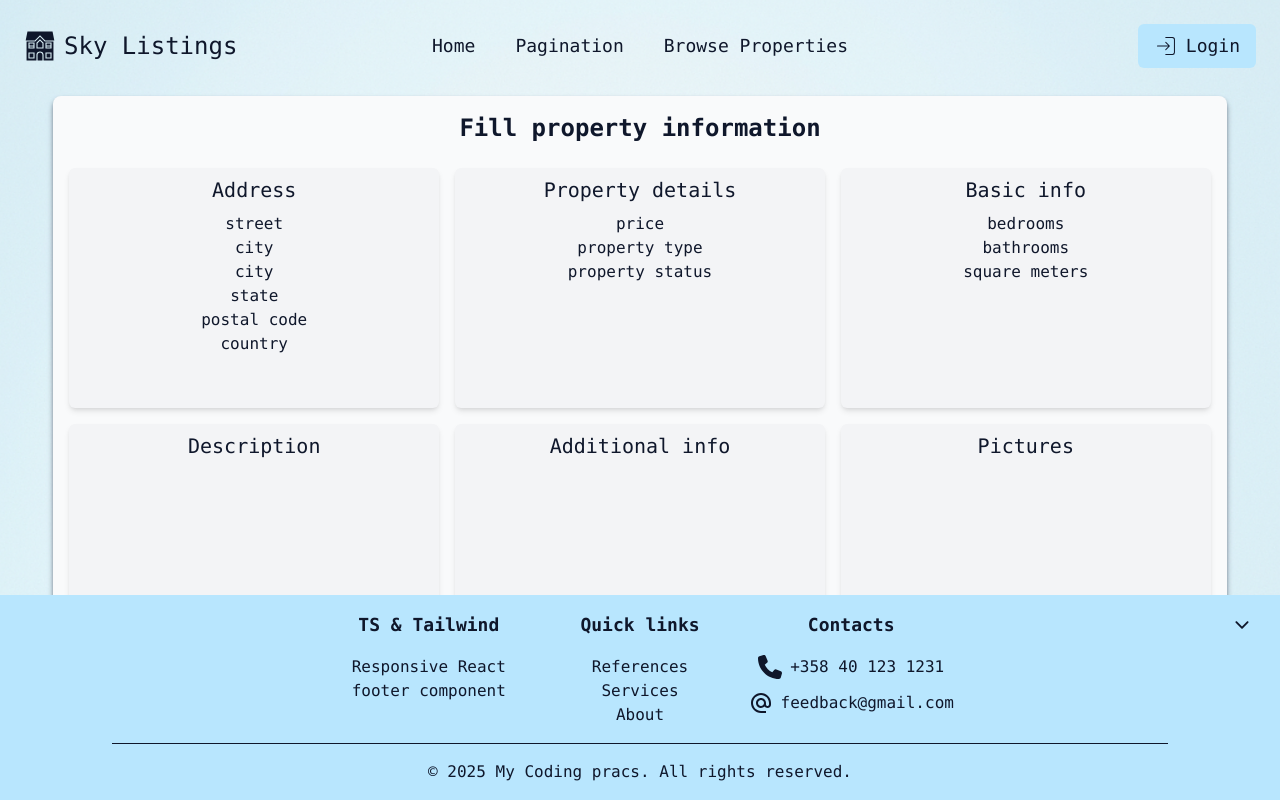
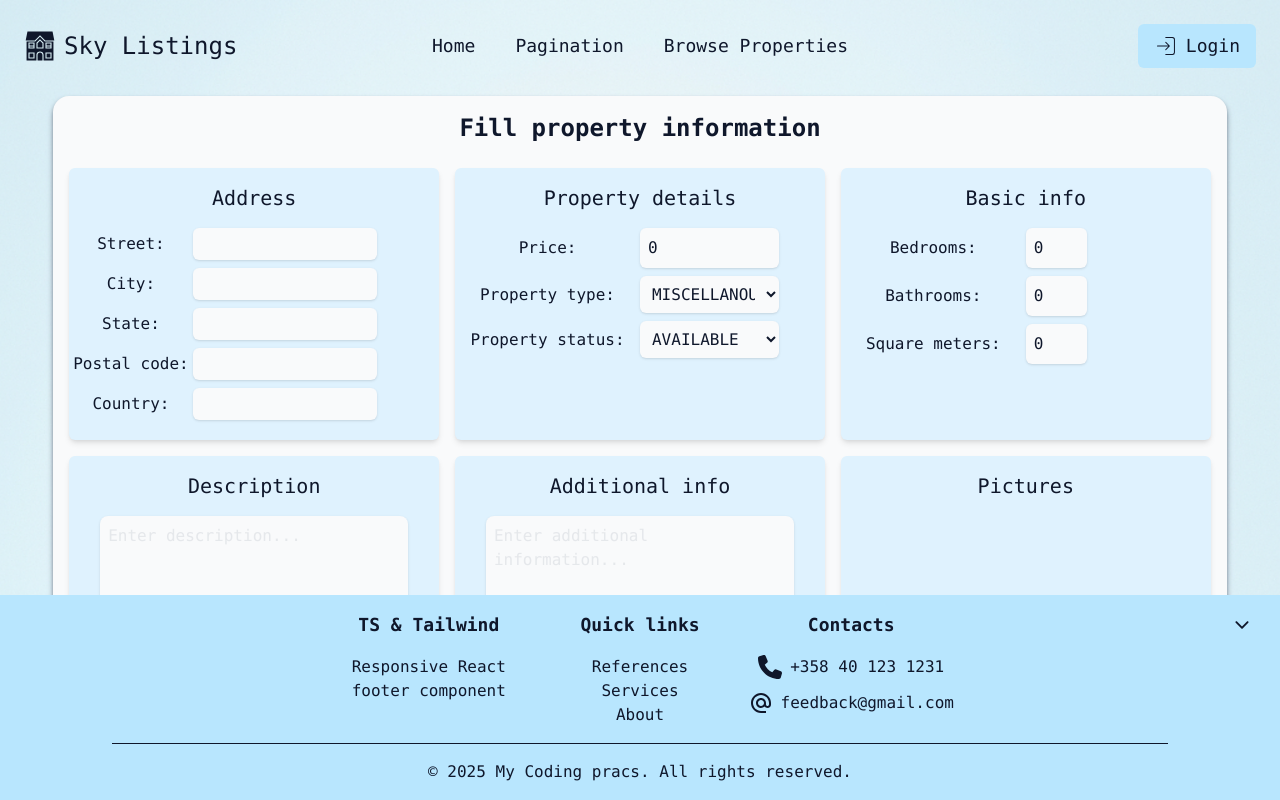
Before and after one commit to olliuhlbeck/sky-listings, a React (Vite) app in the folder frontend/: page /addProperty in a window 1280 px wide. Shown: the top 800 px of the page. Built offline with nearby package versions, Linux system fonts and the light colour scheme.

Commit message:
add most of data inputs to property adding

```diff
--- a/frontend/src/pages/AddProperty/AddProperty.tsx
+++ b/frontend/src/pages/AddProperty/AddProperty.tsx
@@ -1,4 +1,47 @@
-const AddProperty = () => {
+import { useState } from 'react';
+import {
+  PropertyFormData,
+  PropertyStatuses,
+  PropertyTypes,
+} from '../../types/PropertyFormData';
+
+const AddProperty: React.FC = () => {
+  const [formData, setFormData] = useState<PropertyFormData>({
+    street: '',
+    city: '',
+    state: '',
+    postalCode: '',
+    country: '',
+    bedrooms: 0,
+    bathrooms: 0,
+    squaremeters: 0,
+    description: '',
+    additionalInfo: '',
+    price: 0,
+    propertyType: PropertyTypes.MISCELLANOUS,
+    propertyStatus: PropertyStatuses.AVAILABLE,
+    photos: '',
+  });
+
+  const handleChange = (
+    e: React.ChangeEvent<
+      HTMLInputElement | HTMLTextAreaElement | HTMLSelectElement
+    >,
+  ) => {
+    const { name, value } = e.target;
+
+    setFormData((prev) => ({
+      ...prev,
+      [name]:
+        name === 'bedrooms' ||
+        name === 'bathrooms' ||
+        name === 'squaremeters' ||
+        name === 'price'
+          ? Number(value)
+          : value,
+    }));
+  };
+
   const handleSubmit = async (event: React.FormEvent<HTMLFormElement>) => {
     event.preventDefault();
   };
@@ -6,46 +49,215 @@ const AddProperty = () => {
     <form
       id='addPropertyForm'
       onSubmit={handleSubmit}
-      className='bg-gray-50  w-11/12 justify-center mt-6 p-4 mx-auto rounded-lg shadow-md shadow-gray-500'
+      className='bg-gray-50  w-11/12 justify-center mt-6 p-4 mx-auto rounded-2xl shadow-md shadow-gray-500'
     >
       <h1 className='text-2xl font-semibold text-center mb-6'>
         Fill property information
       </h1>
-      <div className='grid grid-cols-1 md:grid-cols-2 lg:grid-cols-3 gap-4 [&>*]:flex-1 [&>*]:shadow-md [&>*]:rounded-md [&>*]:bg-gray-100 [&_h2]:text-xl [&_h2]:my-2 [&>*]:h-[15rem] mb-4'>
+      <div className='grid grid-cols-1 md:grid-cols-2 lg:grid-cols-3 gap-4 [&>*]:flex-1 [&>*]:shadow-md [&>*]:rounded-md [&>*]:bg-sky-100 [&_h2]:text-xl [&_h2]:my-2 [&>*]:h-[17rem] mb-4'>
         <div>
-          <h2>Address</h2>
-          <div>street</div>
-          <div>city</div>
-          <div>city</div>
-          <div>state</div>
-          <div>postal code</div>
-          <div>country</div>
+          <h2 className='py-2'>Address</h2>
+          <div className='flex flex-col space-y-2'>
+            <div className='flex items-center'>
+              <label htmlFor='street' className='w-1/3'>
+                Street:
+              </label>
+              <input
+                id='street'
+                name='street'
+                type='text'
+                value={formData.street}
+                onChange={handleChange}
+                className='w-3/6 p-1 rounded-md shadow-sm bg-gray-50'
+              />
+            </div>
+            <div className='flex items-center'>
+              <label htmlFor='city' className='w-1/3'>
+                City:
+              </label>
+              <input
+                id='city'
+                name='city'
+                type='text'
+                value={formData.city}
+                onChange={handleChange}
+                className='w-3/6 p-1 rounded-md shadow-sm bg-gray-50'
+              />
+            </div>
+            <div className='flex items-center'>
+              <label htmlFor='state' className='w-1/3'>
+                State:
+              </label>
+              <input
+                id='state'
+                name='state'
+                type='text'
+                value={formData.state}
+                onChange={handleChange}
+                className='w-3/6 p-1 rounded-md shadow-sm bg-gray-50'
+              />
+            </div>
+            <div className='flex items-center'>
+              <label htmlFor='postalCode' className='w-1/3'>
+                Postal code:
+              </label>
+              <input
+                id='postalCode'
+                name='postalCode'
+                type='text'
+                value={formData.postalCode}
+                onChange={handleChange}
+                className='w-3/6 p-1 rounded-md shadow-sm bg-gray-50'
+              />
+            </div>
+            <div className='flex items-center'>
+              <label htmlFor='country' className='w-1/3'>
+                Country:
+              </label>
+              <input
+                id='country'
+                name='country'
+                type='text'
+                value={formData.country}
+                onChange={handleChange}
+                className='w-3/6 p-1 rounded-md shadow-sm bg-gray-50'
+              />
+            </div>
+          </div>
         </div>
 
         <div>
-          <h2>Property details</h2>
-          <div>price</div>
-          <div>property type</div>
-          <div>property status</div>
+          <h2 className='py-2'>Property details</h2>
+          <div className='flex flex-col space-y-2'>
+            <div className='flex items-center'>
+              <label htmlFor='price' className='w-1/2'>
+                Price:
+              </label>
+              <input
+                id='price'
+                name='price'
+                type='number'
+                min={0}
+                value={formData.price}
+                onChange={handleChange}
+                className='w-3/8 p-2 rounded-md shadow-sm bg-gray-50'
+              />
+            </div>
+            <div className='flex items-center'>
+              <label htmlFor='propertyType' className='w-1/2'>
+                Property type:
+              </label>
+              <select
+                id='propertyType'
+                name='propertyType'
+                value={formData.propertyType}
+                onChange={handleChange}
+                className='w-3/8 p-2 rounded-md shadow-sm bg-gray-50'
+              >
+                {Object.values(PropertyTypes).map((type) => (
+                  <option key={type} value={type}>
+                    {type}
+                  </option>
+                ))}
+              </select>
+            </div>
+            <div className='flex items-center'>
+              <label htmlFor='propertyStatus' className='w-1/2'>
+                Property status:
+              </label>
+              <select
+                id='propertyStatus'
+                name='propertyStatus'
+                value={formData.propertyStatus}
+                onChange={handleChange}
+                className='w-3/8 p-2 rounded-md shadow-sm bg-gray-50'
+              >
+                {Object.values(PropertyStatuses).map((status) => (
+                  <option key={status} value={status}>
+                    {status}
+                  </option>
+                ))}
+              </select>
+            </div>
+          </div>
         </div>
 
         <div>
-          <h2>Basic info</h2>
-          <div>bedrooms</div>
-          <div>bathrooms</div>
-          <div>square meters</div>
+          <h2 className='py-2'>Basic info</h2>
+          <div className='flex flex-col space-y-2'>
+            <div className='flex items-center'>
+              <label htmlFor='bedrooms' className='w-1/2'>
+                Bedrooms:
+              </label>
+              <input
+                type='number'
+                id='bedrooms'
+                name='bedrooms'
+                min={0}
+                max={10}
+                value={formData.bedrooms}
+                onChange={handleChange}
+                className='w-1/6 p-2 rounded-md shadow-sm bg-gray-50'
+              />
+            </div>
+            <div className='flex items-center'>
+              <label htmlFor='bathrooms' className='w-1/2'>
+                Bathrooms:
+              </label>
+              <input
+                type='number'
+                id='bathrooms'
+                name='bathrooms'
+                min={0}
+                max={10}
+                value={formData.bathrooms}
+                onChange={handleChange}
+                className='w-1/6 p-2 rounded-md shadow-sm bg-gray-50'
+              />
+            </div>
+            <div className='flex items-center'>
+              <label htmlFor='squaremeters' className='w-1/2'>
+                Square meters:
+              </label>
+              <input
+                type='number'
+                id='squaremeters'
+                name='squaremeters'
+                min={0}
+                value={formData.squaremeters}
+                onChange={handleChange}
+                className='w-1/6 p-2 rounded-md shadow-sm bg-gray-50'
+              />
+            </div>
+          </div>
         </div>
 
         <div>
-          <h2>Description</h2>
+          <h2 className='py-2'>Description</h2>
+          <textarea
+            id='description'
+            name='description'
+            value={formData.description}
+            onChange={handleChange}
+            className='bg-gray-50 text-gray-300 h-4/6 w-10/12 rounded-lg p-2 resize-none shadow-sm'
+            placeholder='Enter description...'
+          ></textarea>
         </div>
 
         <div>
-          <h2>Additional info</h2>
+          <h2 className='py-2'>Additional info</h2>
+          <textarea
+            id='additionalInfo'
+            name='additionalInfo'
+            value={formData.additionalInfo}
+            onChange={handleChange}
+            className='bg-gray-50 text-gray-300 h-4/6 w-10/12 rounded-lg p-2 resize-none shadow-sm'
+            placeholder='Enter additional information...'
+          ></textarea>
         </div>
 
         <div>
-          <h2>Pictures</h2>
+          <h2 className='py-2'>Pictures</h2>
         </div>
       </div>
       <div className='col-span-full flex justify-center !bg-gray-50 !shadow-none !h-10'>
```
